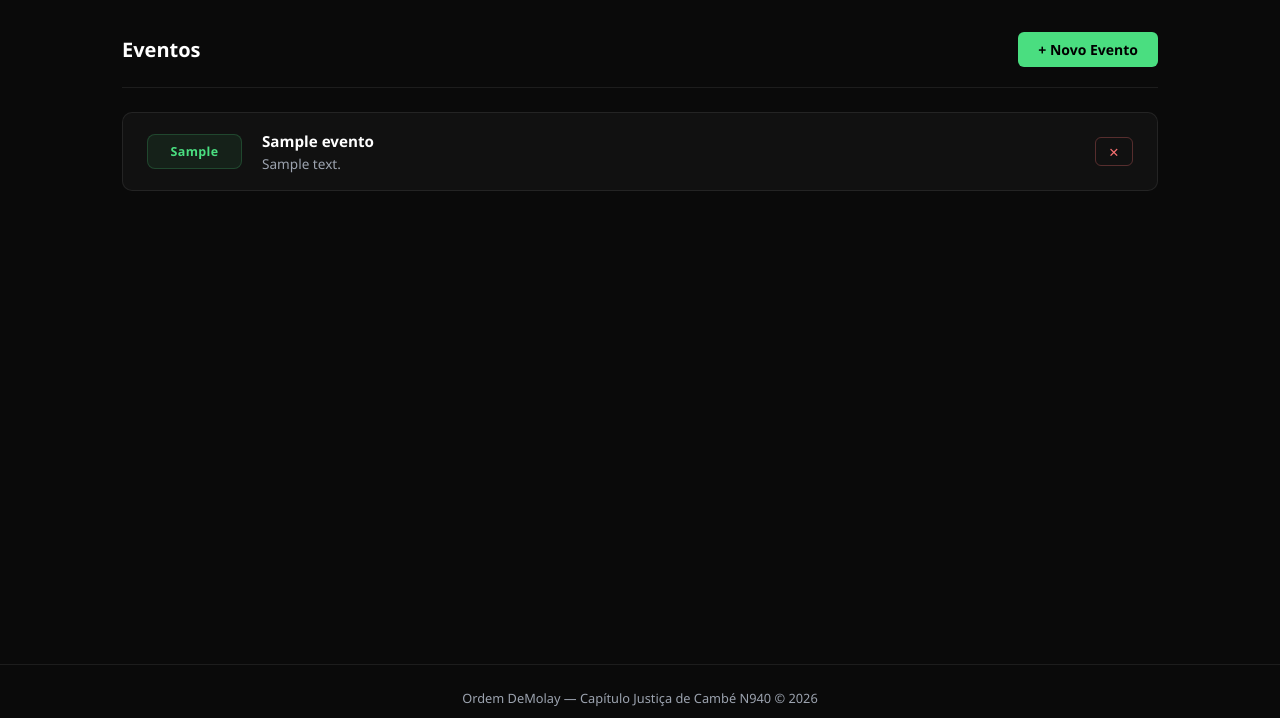
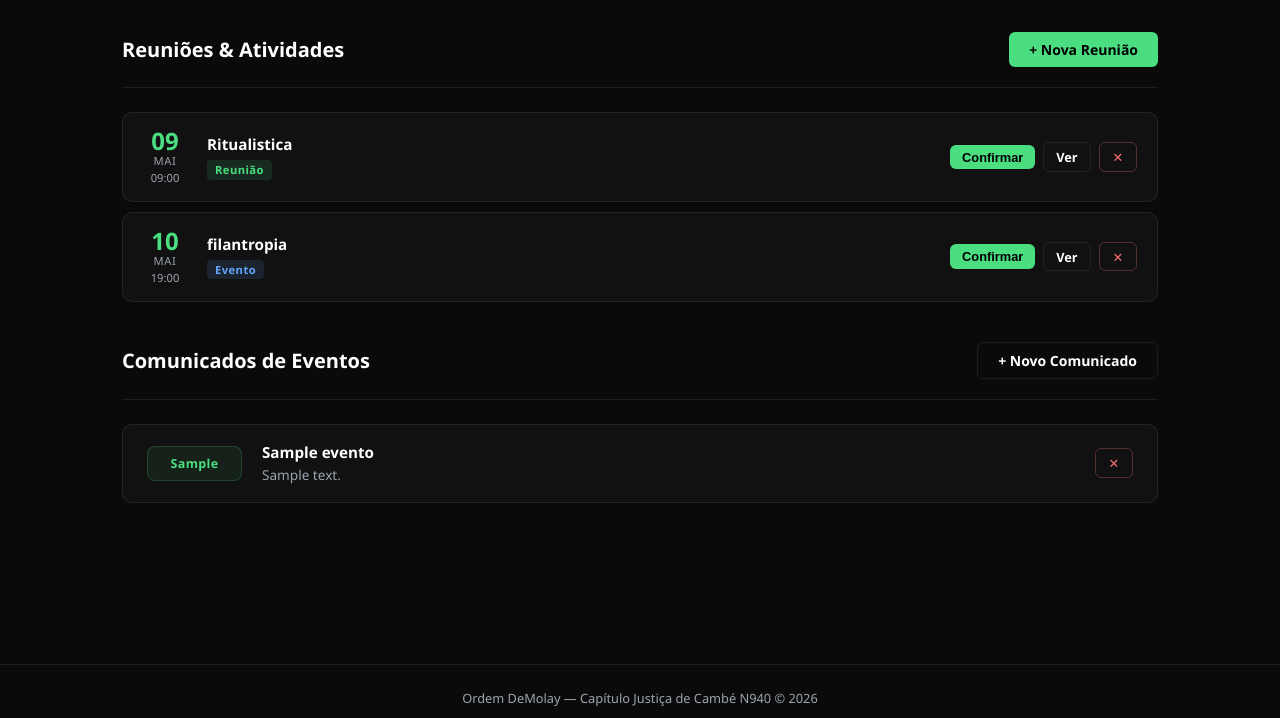
Before and after one commit to JohnShir0/justica940app, a Flask app: page /eventos in a window 1280 px wide. Shown: the part 69-787 px from the top of the page. Run offline with Flask 3, Linux system fonts and the light colour scheme; a user stored in the database is signed in; data comes from the database, SQL or seed files in the repository; tables that the repository leaves empty hold one stand-in row (values such as "Sample post").

Commit message:
Update eventos.html
update dashboard

```diff
--- a/demolay/templates/eventos.html
+++ b/demolay/templates/eventos.html
@@ -1,12 +1,86 @@
 {% extends "base.html" %}
 {% block conteudo %}
 
+{# Mapeamento de tipo para label PT-BR e cor #}
+{% set tipo_label = {
+  'reuniao':    'Reunião',
+  'evento':     'Evento',
+  'cerimonia':  'Cerimônia',
+  'assembleia': 'Assembleia'
+} %}
+
+<!-- ── REUNIÕES COM PRESENÇA ────────────────────────────────── -->
 <div class="pagina-topo">
-  <h2>Eventos</h2>
-  <a href="{{ url_for('novo_evento') }}" class="btn">+ Novo Evento</a>
+  <h2>Reuniões &amp; Atividades</h2>
+  {% if session.get('role') == 'admin' %}
+  <a href="{{ url_for('presenca_nova_reuniao', next=url_for('eventos')) }}" class="btn">+ Nova Reunião</a>
+  {% endif %}
 </div>
 
+{% if reunioes %}
+<div class="lista-reunioes">
+  {% for r in reunioes %}
+  {% set partes = r.data.split('-') %}
+  {% set futura = r.data >= hoje %}
+  <div class="reuniao-card{% if not futura %} passada{% endif %}">
+    <div class="reuniao-data-col">
+      <span class="reuniao-dia">{{ partes[2] }}</span>
+      <span class="reuniao-mes">{{ ['','Jan','Fev','Mar','Abr','Mai','Jun','Jul','Ago','Set','Out','Nov','Dez'][partes[1]|int] }}</span>
+      <span class="reuniao-hora">{{ r.hora }}</span>
+    </div>
+
+    <div class="reuniao-info">
+      <div class="reuniao-titulo">{{ r.titulo }}</div>
+      <div class="reuniao-meta">
+        <span class="tag-tipo tipo-{{ r.tipo }}">{{ tipo_label.get(r.tipo, r.tipo) }}</span>
+        {% if not futura %}<span class="tag-passado">Realizado</span>{% endif %}
+      </div>
+    </div>
+
+    <div class="reuniao-acoes">
+      {% if futura %}
+        {% if r.meu_status == 'confirmado' %}
+          <span class="badge-presenca confirmado">&#10003; Confirmado</span>
+        {% elif r.meu_status == 'ausente' %}
+          <span class="badge-presenca ausente">Ausente</span>
+        {% else %}
+          <form method="POST" action="{{ url_for('presenca_responder', rid=r.id) }}">
+            <input type="hidden" name="status" value="confirmado">
+            <input type="hidden" name="next" value="{{ url_for('eventos') }}">
+            <button type="submit" class="btn btn-sm">Confirmar</button>
+          </form>
+        {% endif %}
+      {% else %}
+        <span class="badge-presenca {{ r.meu_status }}">
+          {% if r.meu_status == 'confirmado' %}&#10003; Presente
+          {% elif r.meu_status == 'ausente_justificado' %}Justificado
+          {% elif r.meu_status == 'ausente' %}Ausente
+          {% else %}Não respondeu{% endif %}
+        </span>
+      {% endif %}
+      <a href="{{ url_for('presenca_detalhe', rid=r.id) }}" class="btn secundario btn-sm">Ver</a>
+      {% if session.get('role') == 'admin' %}
+      <a href="{{ url_for('presenca_deletar_reuniao', rid=r.id) }}"
+         class="btn-danger"
+         onclick="return confirm('Remover esta reunião e todos os registros de presença?')">&#x2715;</a>
+      {% endif %}
+    </div>
+  </div>
+  {% endfor %}
+</div>
+{% else %}
+<p class="vazio">Nenhuma reunião agendada.</p>
+{% endif %}
+
+<!-- ── EVENTOS INFORMAIS ────────────────────────────────────── -->
 {% if eventos %}
+<div class="pagina-topo" style="margin-top:2.5rem;">
+  <h2>Comunicados de Eventos</h2>
+  {% if session.get('role') == 'admin' %}
+  <a href="{{ url_for('novo_evento') }}" class="btn secundario">+ Novo Comunicado</a>
+  {% endif %}
+</div>
+
 <div class="lista-eventos">
   {% for e in eventos %}
   <div class="evento-card">
@@ -15,14 +89,20 @@
       <h3>{{ e.titulo }}</h3>
       <p>{{ e.descricao or 'Sem descrição.' }}</p>
     </div>
+    {% if session.get('role') == 'admin' %}
     <a href="{{ url_for('deletar_evento', id=e.id) }}"
        class="btn-danger"
-       onclick="return confirm('Remover este evento?')">✕</a>
+       onclick="return confirm('Remover este evento?')">&#x2715;</a>
+    {% endif %}
   </div>
   {% endfor %}
 </div>
-{% else %}
-<p class="vazio">Nenhum evento cadastrado ainda.</p>
+{% elif session.get('role') == 'admin' %}
+<div class="pagina-topo" style="margin-top:2.5rem;">
+  <h2>Comunicados de Eventos</h2>
+  <a href="{{ url_for('novo_evento') }}" class="btn secundario">+ Novo Comunicado</a>
+</div>
+<p class="vazio">Nenhum comunicado cadastrado.</p>
 {% endif %}
 
 {% endblock %}
```
